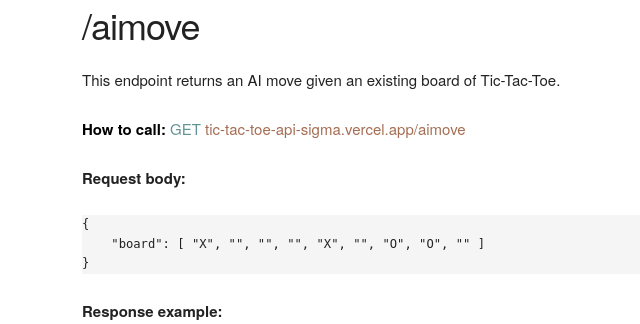
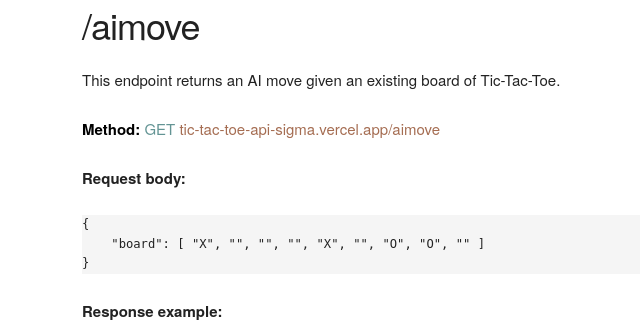
Before and after one commit to PabloSanchi/TicTacToeAPI, a Flask app: page /docs in a window 1280 px wide. Shown: the part 497-821 px from the top of the page, without its empty margins (78-718 px from the left). Run offline with Flask 2, Linux system fonts and the light colour scheme.

Commit message:
update docs

```diff
--- a/templates/index.html
+++ b/templates/index.html
@@ -32,7 +32,7 @@
                 <p>This endpoint returns an AI move given an existing board of Tic-Tac-Toe.</p>
 
                 <p style="color:rgb(165, 109, 82)">
-                    <strong style="color: black">How to call:</strong>
+                    <strong style="color: black">Method:</strong>
                     <span style="color: rgb(99, 148, 148)">GET</span>
                     tic-tac-toe-api-sigma.vercel.app/aimove
                 </p>
```
